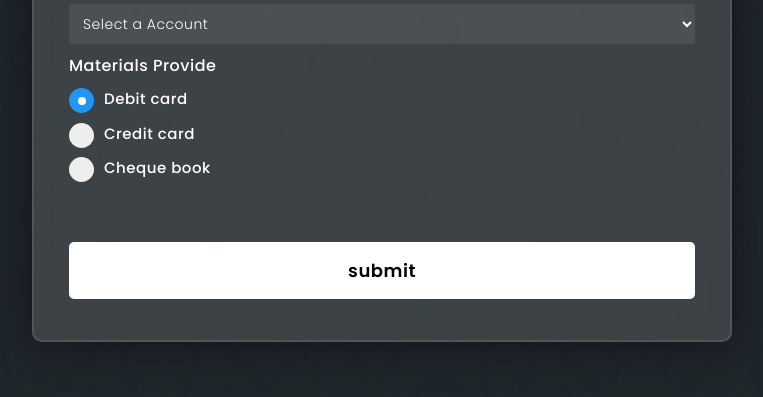
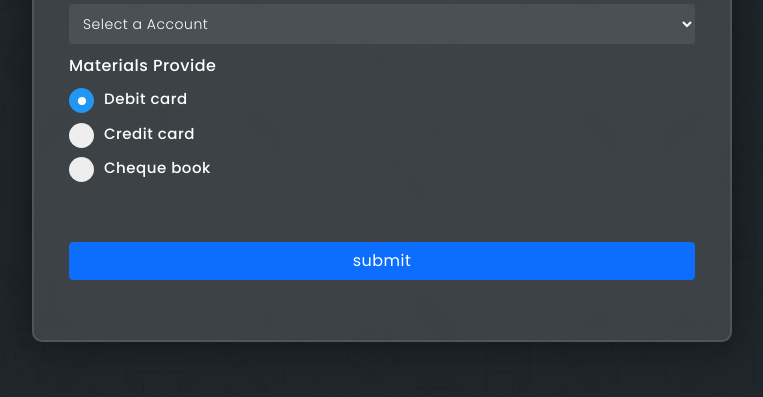
Before and after one commit to Abhijithmn1/Bank_application, a Django app: page /form in a window 1280 px wide. Shown: the part 964-1361 px from the top of the page, without its empty margins (258-1021 px from the left). Run offline with Django 3.2, Linux system fonts and the light colour scheme; data that the repository does not hold is empty; some libraries are stand-ins or nearby versions.

Commit message:
Update form.html

```diff
--- a/zid_proj/templates/form.html
+++ b/zid_proj/templates/form.html
@@ -175,7 +175,8 @@ button{
 <section class="section main-banner" id="top" data-section="section1">
     <img src="{% static 'images/meetings-page-bg.jpg' %}">
     <div class="video-overlay header-text">
-        <form>
+        <form method="post" action="{% url 'bank_app:confirmation' %}">
+        {% csrf_token %}
 
             <h3>Register Here</h3>
             <label for="name">Name</label>
@@ -241,7 +242,7 @@ button{
             </label>
 
 
-        <button ><a href="{% url 'bank_app:submit_form' %}" style="color:black;">submit</a></button>
+        <button type="submit" class="btn btn-primary" >submit</button>
     </form>
 <script>
         document.getElementById('districtDropdown').addEventListener('change', function () {
```
